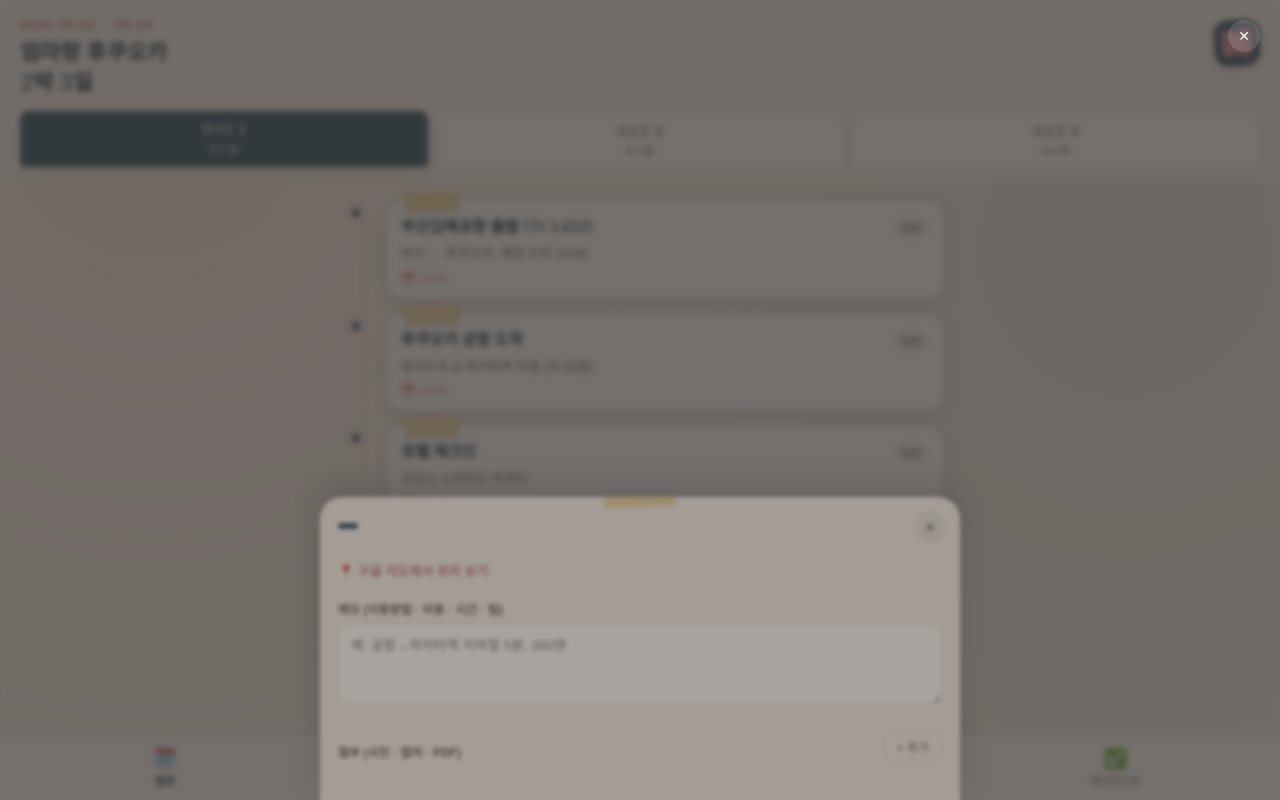
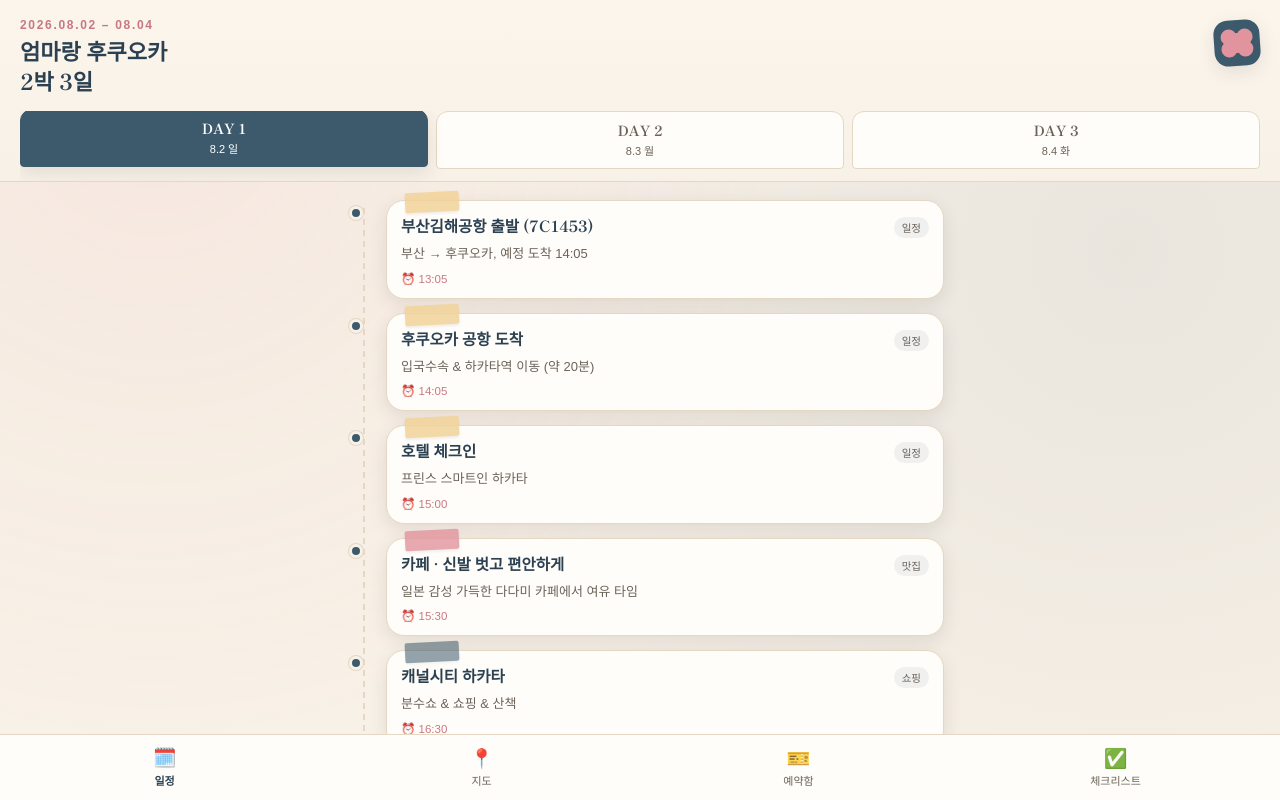
Before and after one commit to bellaoni/fukuoka-trip, a plain HTML site: page index.html in a window 1280 px wide. Shown: the top 800 px of the page. Drawn offline with Linux system fonts and the light colour scheme; a web font is replaced by a local one.

Commit message:
Add files via upload

```diff
--- a/style.css
+++ b/style.css
@@ -1,3 +1,5 @@
+[hidden] { display: none !important; }
+
 :root {
   --paper: #F8F1E7;
   --paper-raised: #FFFDF9;
@@ -369,11 +371,10 @@ main { padding: 18px 16px 8px; max-width: 640px; margin: 0 auto; }
 /* ---------- Modal ---------- */
 .modal-backdrop, .viewer-backdrop {
   position: fixed; inset: 0;
-  background: rgba(46,42,38,0.42);
+  background: rgba(46,42,38,0.55);
   display: flex;
   align-items: flex-end;
   z-index: 100;
-  backdrop-filter: blur(2px);
 }
 .viewer-backdrop { align-items: center; justify-content: center; flex-direction: column; }
 .modal-sheet {
@@ -402,14 +403,14 @@ main { padding: 18px 16px 8px; max-width: 640px; margin: 0 auto; }
 }
 .modal-close, .viewer-close {
   position: absolute;
-  top: 14px; right: 14px;
-  background: rgba(46,42,38,0.06);
+  top: 10px; right: 10px;
+  background: rgba(46,42,38,0.08);
   border: none;
-  width: 32px; height: 32px;
+  width: 44px; height: 44px;
   border-radius: 50%;
-  font-size: 14px;
+  font-size: 16px;
   color: var(--ink-soft);
-  z-index: 2;
+  z-index: 10;
 }
 .viewer-close { top: 20px; right: 20px; background: rgba(255,255,255,0.15); color: #fff; }
 .modal-header { padding-right: 30px; }
@@ -489,6 +490,12 @@ main { padding: 18px 16px 8px; max-width: 640px; margin: 0 auto; }
   font-size: 11px;
   line-height: 1;
 }
+.close-bottom {
+  display: block;
+  width: 100%;
+  margin-top: 26px;
+  text-align: center;
+}
 
 .viewer-content { max-width: 92vw; max-height: 82vh; }
 .viewer-content img { max-width: 92vw; max-height: 82vh; border-radius: 10px; display: block; }
--- a/sw.js
+++ b/sw.js
@@ -1,4 +1,4 @@
-const CACHE_NAME = "fukuoka-trip-v3";
+const CACHE_NAME = "fukuoka-trip-v5";
 const APP_SHELL = [
   "./",
   "./index.html",
```
